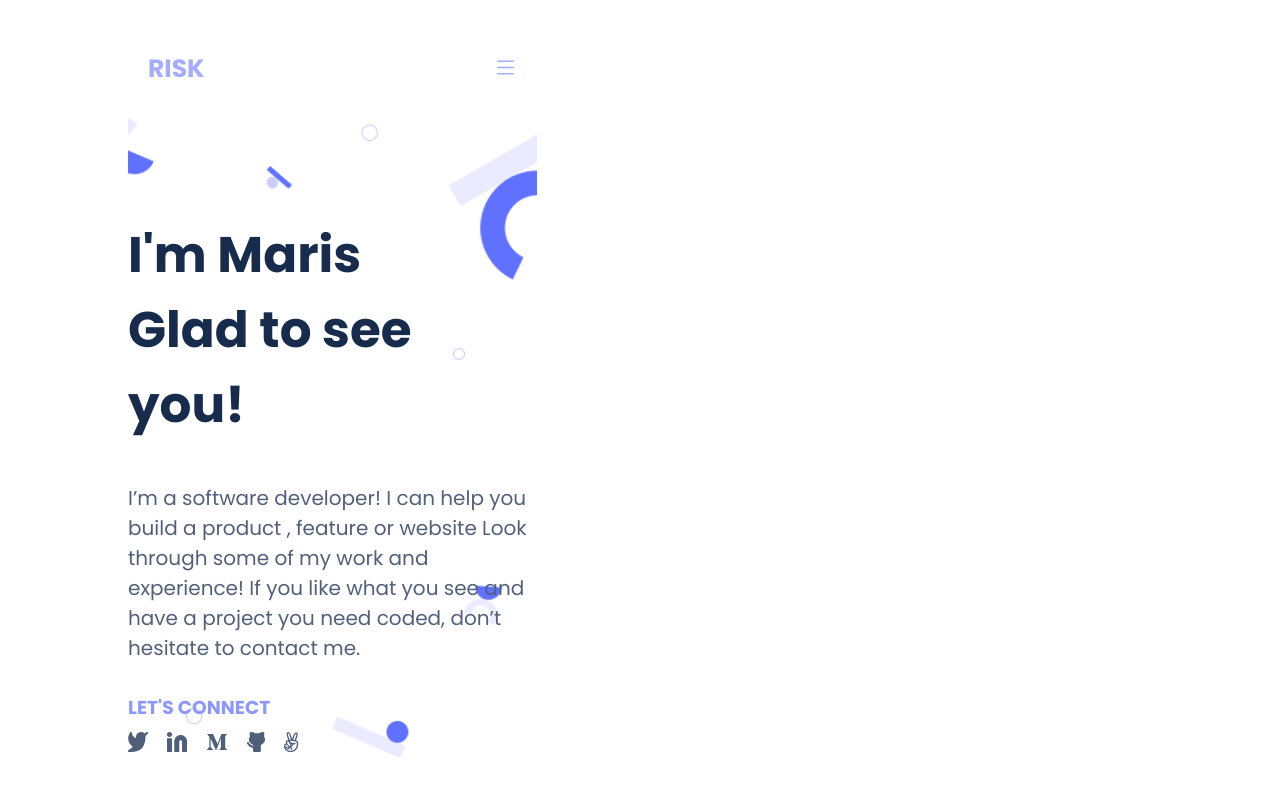
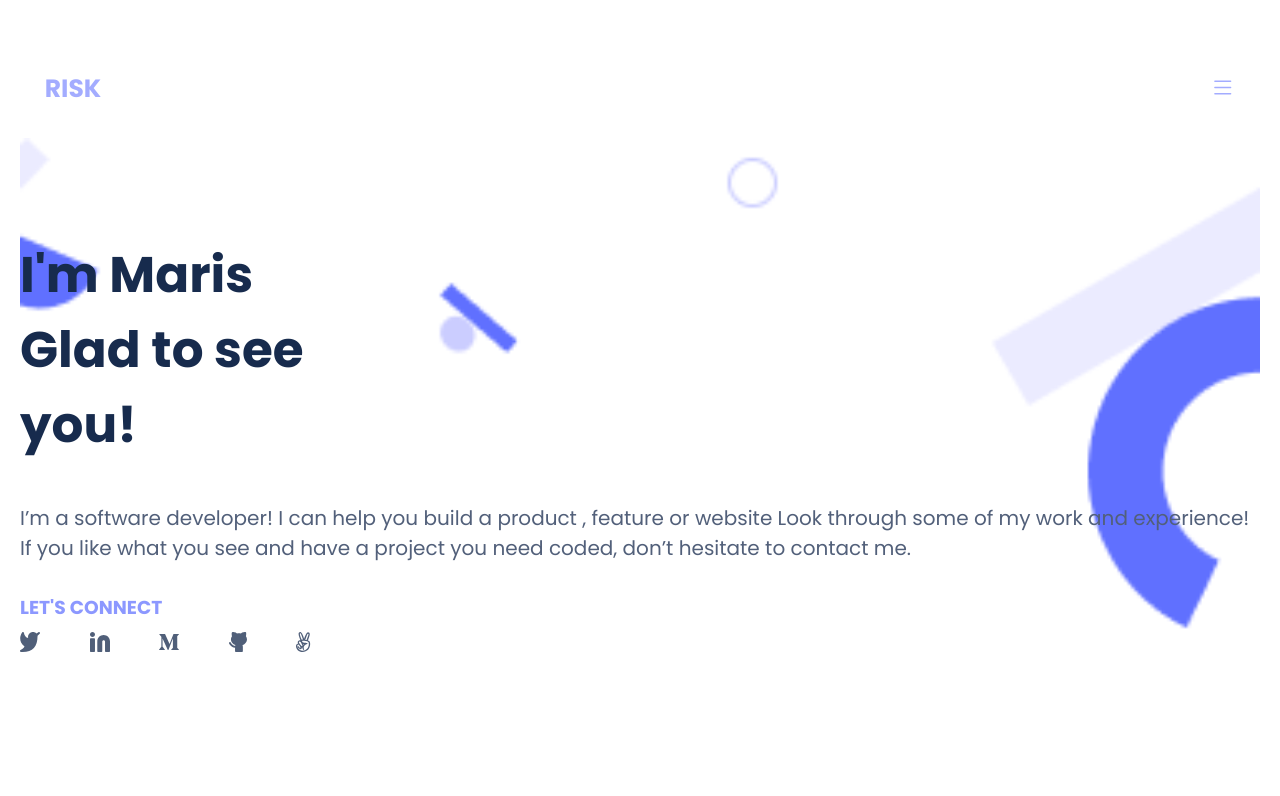
Before and after one commit to riskmaris/mobile-App, a website: page index.html in a window 1280 px wide. Drawn offline with nearby package versions, Linux system fonts and the light colour scheme.

Commit message:
modify images and index and css files

```diff
--- a/index.html
+++ b/index.html
@@ -14,12 +14,6 @@
       <title>My portfolio</title>
   </head>
   <body>
-      <!-- <header>
-        <nav class="nav bar">
-          <a href="#">Risk</a>
-          <i class="bi bi-list"></i>
-        </nav>
-      </header> -->
       <section class="parent">
         <nav>
           <div class="nav-bar">
@@ -36,13 +30,13 @@
               <div>
                 <h1 class="name">I'm Maris<br/>Glad to see</br> you!</h1>
                 <p>
-                  I’m a software developer! I can help you<br>
+                  I’m a software developer! I can help you
                   build a product , feature or
-                  website Look<br>
-                  through some of my work and<br>
+                  website Look
+                  through some of my work and
                   experience! If you like what
-                  you see and<br>
-                  have a project you need coded, don’t<br>
+                  you see and
+                  have a project you need coded, don’t
                   hesitate to contact me.
                 </p>
               </div>
@@ -50,12 +44,16 @@
                 <h3 class="connect">LET'S CONNECT</h3>
               </div>
 
-              <div>
-                <a href=""><img src="images/social media icons.png" alt="Pictures of Media Icons"></a>
-              </div>
+              <ul>
+                <li><a href="#"><img src="images/Vector (1).svg" alt="picture of twitter logo"></a></li>
+                <li><a href="#"><img src="images/Linkedin icon.svg" alt="picture of Linkedin logo"></a></li>
+                <li><a href="#"><img src="images/Vector (2).svg" alt="picture of medium logo"></a></li>
+                <li><a href="#"><img src="images/Vector (3).svg" alt="picture of github logo"></a></li>
+                <li><a href="#"><img src="images/Vector (4).svg" alt="picture of angellist logo"></a></li>
+              </ul>
+
             </section>
-            </div>
-          </section>
         </section>
+      </section>
   </body>
 </html>
--- a/style.css
+++ b/style.css
@@ -7,19 +7,9 @@
   font-family: 'Poppins', sans-serif;
 }
 
-header {
-  width: 400px;
-  height: 40px;
-  color: #a3acff;
-  display: flex;
-  justify-content: space-between;
-  padding: 20px 0;
-  font-size: 30px;
-}
-
 .nav-bar {
-  width: 370px;
-  margin-left: 20px;
+  width: 96%;
+  margin: 0 auto;
   display: flex;
   justify-content: space-between;
   padding-top: 50px;
@@ -36,9 +26,9 @@ header {
 
 ul {
   display: flex;
+  gap: 4%;
   color: #505f79;
   list-style-type: none;
-  align-items: center;
 }
 
 ul li a {
@@ -46,9 +36,8 @@ ul li a {
 }
 
 .parent {
-  width: 80%;
-  height: 50px;
-  margin: auto;
+  padding: 20px;
+  height: 100%;
 }
 
 .name {
@@ -74,5 +63,5 @@ p {
   background-image: url("./images/white.png");
   background-image: url("./images/header-shapes\ mobile.png");
   background-repeat: no-repeat;
-  background-size: contain;
+  background-size: cover;
 }
```
Also changed, not shown: images/Linkedin icon.svg (added), images/Vector (1).svg (added), images/Vector (2).svg (added), images/Vector (3).svg (added), images/Vector (4).svg (added).
